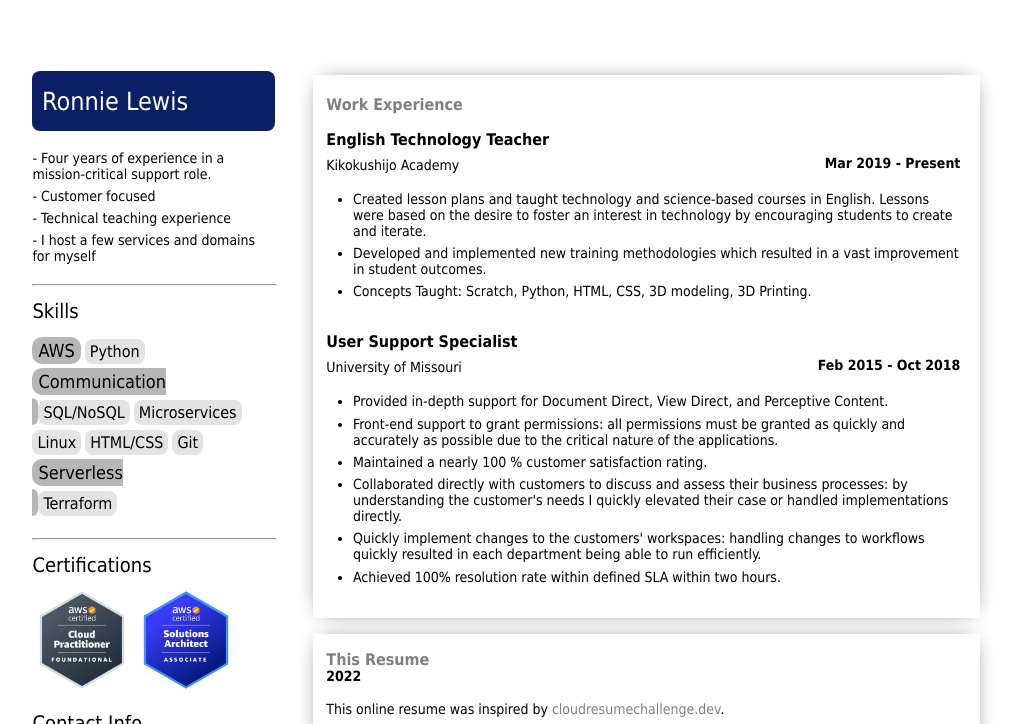
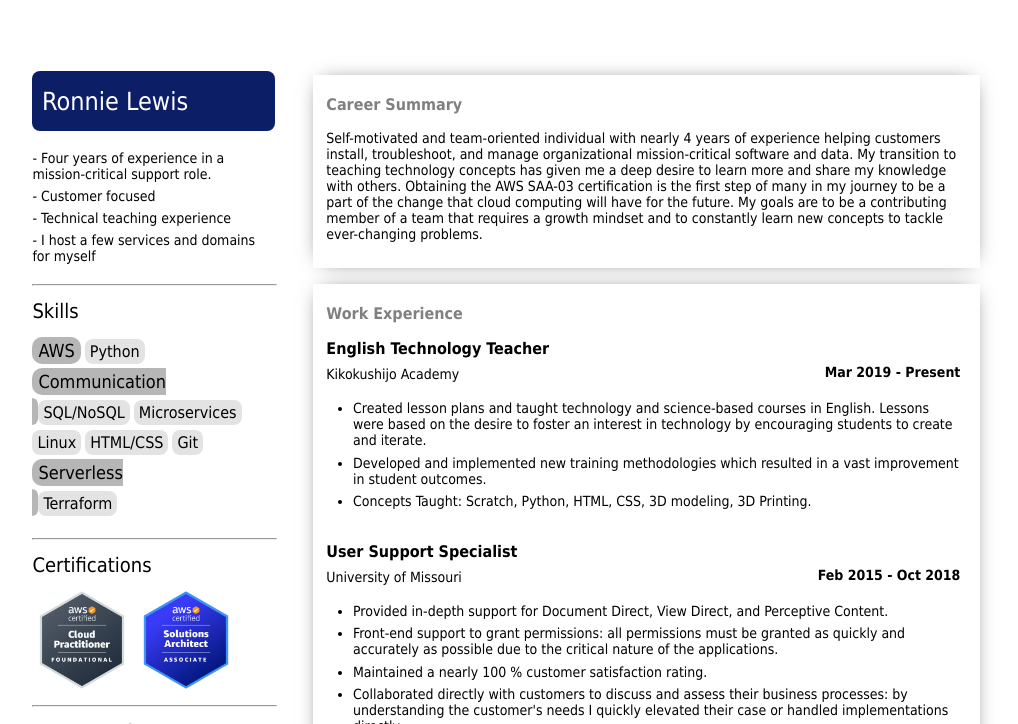
Before and after one commit to ronnielewis/Cloud-Resume, a plain HTML site: page index.html in a window 1280 px wide. Shown: the top 724 px of the page, without its empty margins (102-1120 px from the left). Drawn offline with Linux system fonts and the light colour scheme; no server answers.

Commit message:
Add files via upload

```diff
--- a/CSS/style.css
+++ b/CSS/style.css
@@ -141,7 +141,7 @@ li {
 }
 
 .exp-info-p {
-    padding: 2%;
+    padding: 0% 2% 4% 2%;
 }
 
 .link {
--- a/index.html
+++ b/index.html
@@ -45,6 +45,7 @@
                         <img class="cert-img" src="/images/AWS-SAA Cert Pic.png" alt="AWS Solutions Architect Certification">
                     </a>
                 </div>
+                <hr width="100%">
                 <!-- Contact & Socials -->
                 <div>
                     <p class="title">Contact Info</p>
@@ -62,6 +63,10 @@
             </div>
             <!-- MAIN INFO (RIGHT) -->
             <div id="exp-container">
+                <div class="exp-info">
+                    <p class="info-section-name">Career Summary</p>
+                    <p class="exp-info-p">Self-motivated and team-oriented individual with nearly 4 years of experience helping customers install, troubleshoot, and manage organizational mission-critical software and data.  My transition to teaching technology concepts has given me a deep desire to learn more and share my knowledge with others.  Obtaining the AWS SAA-03 certification is the first step of many in my journey to be a part of the change that cloud computing will have for the future.  My goals are to be a contributing member of a team that requires a growth mindset and to constantly learn new concepts to tackle ever-changing problems.</p>
+                </div>
                 <div class="exp-info">
                     <!-- WORK XP-->
                     <p class="info-section-name">Work Experience</p>
```
